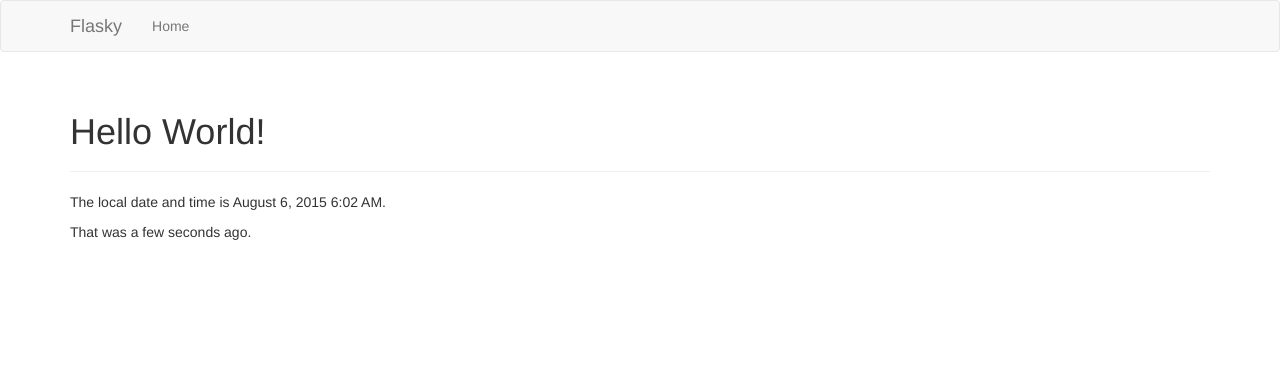
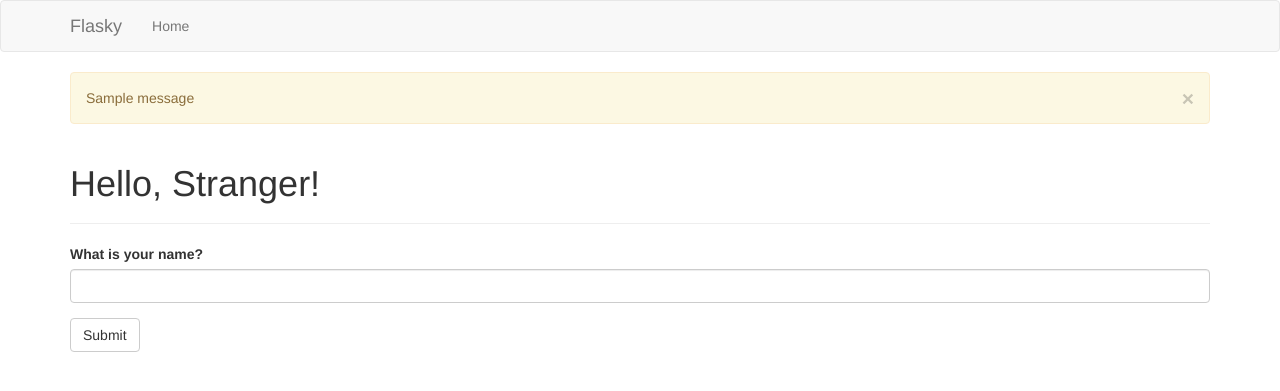
Before and after one commit to montreal91/workshop, a Flask app: page / in a window 1280 px wide. Shown: the top 391 px of the page. Run offline with Flask 2, Linux system fonts and the light colour scheme; one stand-in notice (Sample message) is shown; some libraries are stand-ins or nearby versions.

Commit message:
Made use of flask-wtforms
Modified:
	python/flasky/hello.py
	python/flasky/templates/base.html
	python/flasky/templates/index.html

```diff
--- a/python/flasky/hello.py
+++ b/python/flasky/hello.py
@@ -3,16 +3,30 @@
 
 from datetime               import datetime
 
-from flask                  import Flask, render_template
+from flask                  import Flask
+from flask                  import redirect, session, url_for
+from flask                  import flash, render_template
 from flask.ext.bootstrap    import Bootstrap
 from flask.ext.script       import Manager
 from flask.ext.moment       import Moment
+from flask.ext.wtf          import Form
+
+from wtforms                import StringField, SubmitField
+from wtforms.validators     import Required
+
 
 app         = Flask( __name__ )
+app.config[ "SECRET_KEY" ] = "vivid vervet"
+
+manager     = Manager( app )
 bootstrap   = Bootstrap( app )
 moment      = Moment( app )
 
-manager     = Manager( app )
+
+
+class NameForm( Form ):
+    name    = StringField( "What is your name?", validators=[ Required() ] )
+    submit  = SubmitField( "Submit" )
 
 
 @app.errorhandler( 404 )
@@ -25,13 +39,17 @@ def InternalServerError( e ):
     return render_template( "500.html" ), 500
 
 
-@app.route( "/" )
+@app.route( "/", methods=[ "GET", "POST" ] )
 def Index():
-    return render_template( "index.html", current_time=datetime.utcnow() )
+    form = NameForm()
+    if form.validate_on_submit():
+        old_name = session.get( "name" )
+        if old_name is not None and old_name != form.name.data:
+            flash( "Looks like you have changed your name!" )
+        session[ "name" ] = form.name.data
+        return redirect( url_for( "Index" ) )
+    return render_template( "index.html", form=form, name=session.get( "name" ) )
 
-@app.route( "/user/<name>/" )
-def User( name ):
-    return render_template( "user.html", name=name )
 
 if __name__ == '__main__':
     manager.run()
--- a/python/flasky/templates/base.html
+++ b/python/flasky/templates/base.html
@@ -1,12 +1,14 @@
 
 {% extends "bootstrap/base.html" %}
 
-{% block title %}Flasky{% endblock %}
+{% block title %}
+    {% block subtitle %}{% endblock %} | Flasky
+{% endblock %}
 
 {% block head %}
-{{ super() }}
-<link rel="shortcut icon" href="{{ url_for('static', filename='favicon.ico') }}" type="image/x-icon">
-<link rel="icon" href="{{ url_for('static', filename='favicon.ico') }}" type="image/x-icon">
+    {{ super() }}
+    <link rel="shortcut icon" href="{{ url_for('static', filename='favicon.ico') }}" type="image/x-icon">
+    <link rel="icon" href="{{ url_for('static', filename='favicon.ico') }}" type="image/x-icon">
 {% endblock %}
 
 {% block navbar %}
@@ -32,11 +34,19 @@
 
 {% block content %}
 <div class="container">
+    {% for message in get_flashed_messages() %}
+        <div class="alert alert-warning">
+            <button type="button" class="close" data-dismiss="alert">&times;</button>
+            {{ message }}
+        </div>
+    {% endfor %}
+
+
     {% block page_content %}{% endblock %}
 </div>
 {% endblock %}
 
 {% block scripts %}
-{{ super() }}
-{{ moment.include_moment() }}
+    {{ super() }}
+    {{ moment.include_moment() }}
 {% endblock %}
--- a/python/flasky/templates/index.html
+++ b/python/flasky/templates/index.html
@@ -1,12 +1,12 @@
 
 {% extends "base.html" %}
+{% import "bootstrap/wtf.html" as wtf %}
 
-{% block title %}Flasky{% endblock %}
+{% block subtitle %}Home{% endblock %}
 
 {% block page_content %}
-<div class="page-header">
-    <h1>Hello World!</h1>
-</div>
-<p>The local date and time is {{ moment(current_time).format('LLL') }}.</p>
-<p>That was {{ moment(current_time).fromNow(refresh=True) }}.</p>
+    <div class="page-header">
+        <h1>Hello, {% if name %}{{ name }}{% else %}Stranger{% endif %}!</h1>
+    </div>
+    {{ wtf.quick_form( form ) }}
 {% endblock %}
```
